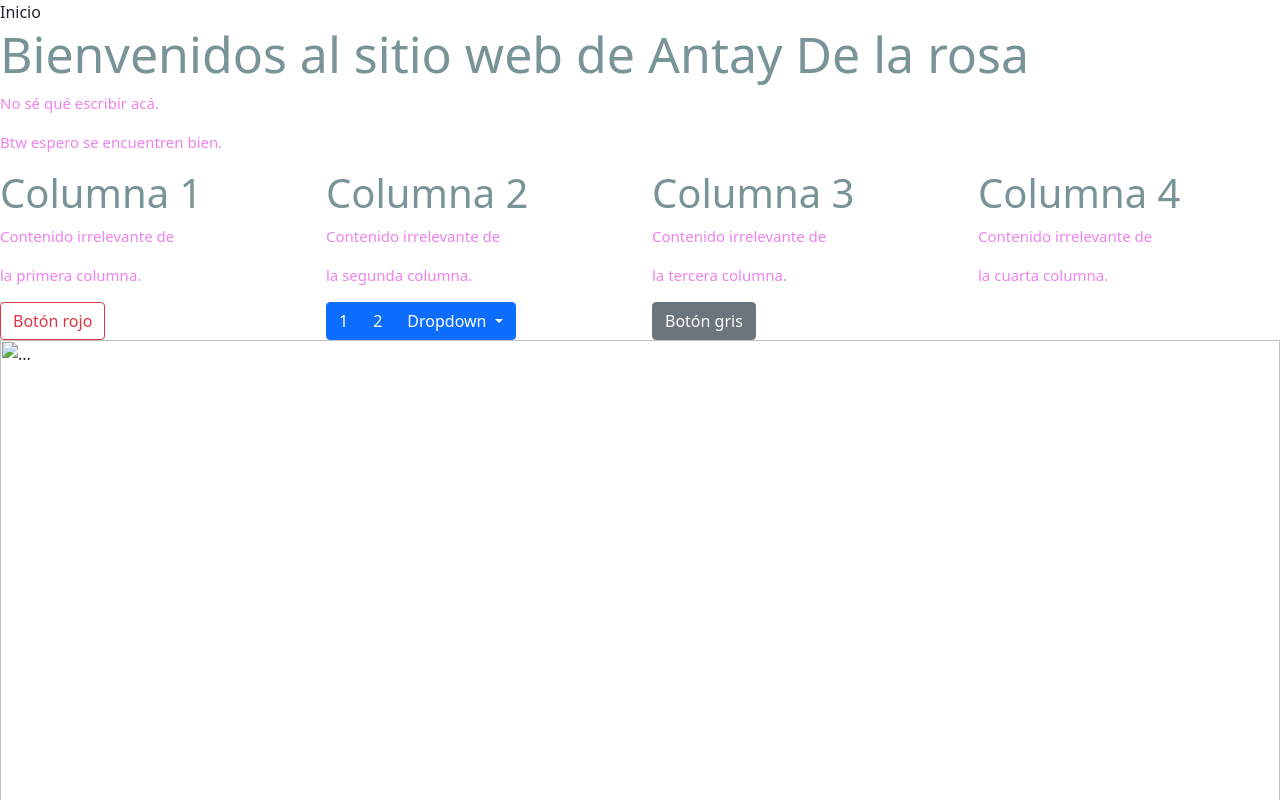
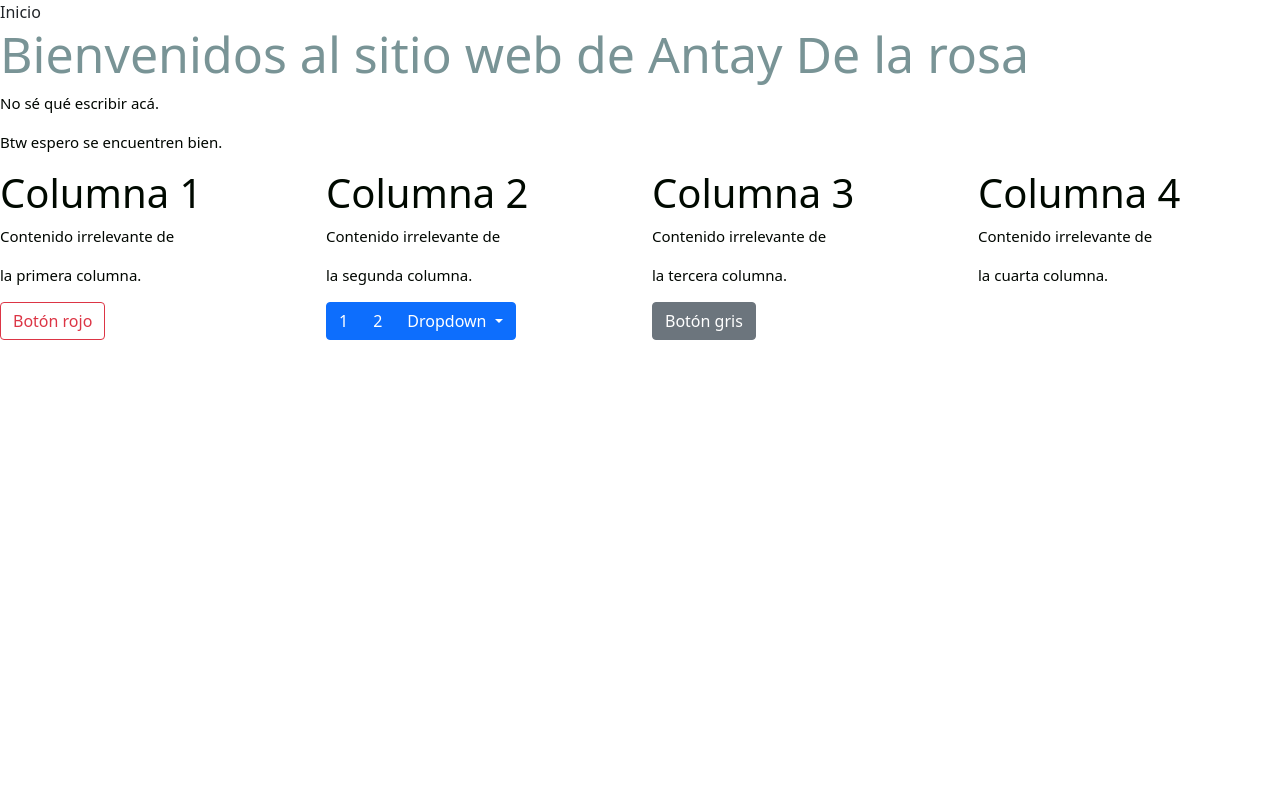
Before and after one commit to antaystuff24/antaystuff24.github.io, a plain HTML site: page index.html in a window 1280 px wide. Shown: the top 800 px of the page. Drawn offline with nearby package versions, Linux system fonts and the light colour scheme.

Commit message:
Update index.html

```diff
--- a/index.html
+++ b/index.html
@@ -13,8 +13,8 @@ crossorigin="anonymous"></script>
 
     <style>
     h1{ color: 799496; font-size: 50px;}
-    h3{ color: 799496; font-size: 40px;}
-    p{ color: violet; font-size: 15px;}
+    h3{ color: 900; font-size: 40px;}
+    p{ color: 600; font-size: 15px;}
     </style>
 
   </head>
@@ -64,30 +64,8 @@ crossorigin="anonymous"></script>
   <p>Contenido irrelevante de</p>
   <p>la cuarta columna.</p>
   </div>
-
 </div>
 
-<div id="carouselExample" class="carousel slide">
-  <div class="carousel-inner">
-    <div class="carousel-item active">
-      <img src="..." class="d-block w-100" alt="...">
-    </div>
-    <div class="carousel-item">
-      <img src="..." class="d-block w-100" alt="...">
-    </div>
-    <div class="carousel-item">
-      <img src="..." class="d-block w-100" alt="...">
-    </div>
-  </div>
-  <button class="carousel-control-prev" type="button" data-bs-target="#carouselExample" data-bs-slide="prev">
-    <span class="carousel-control-prev-icon" aria-hidden="true"></span>
-    <span class="visually-hidden">Previous</span>
-  </button>
-  <button class="carousel-control-next" type="button" data-bs-target="#carouselExample" data-bs-slide="next">
-    <span class="carousel-control-next-icon" aria-hidden="true"></span>
-    <span class="visually-hidden">Next</span>
-  </button>
-</div>
 
   </body>
 
```
